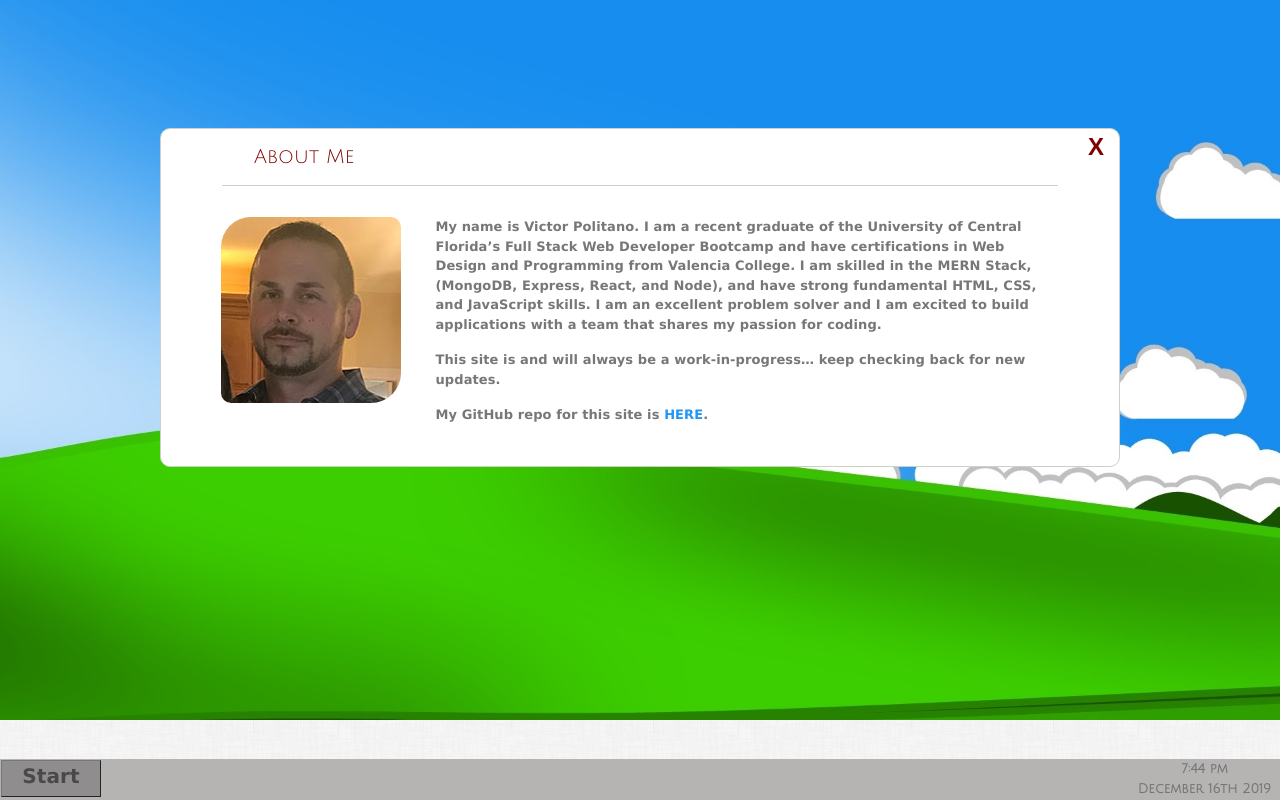
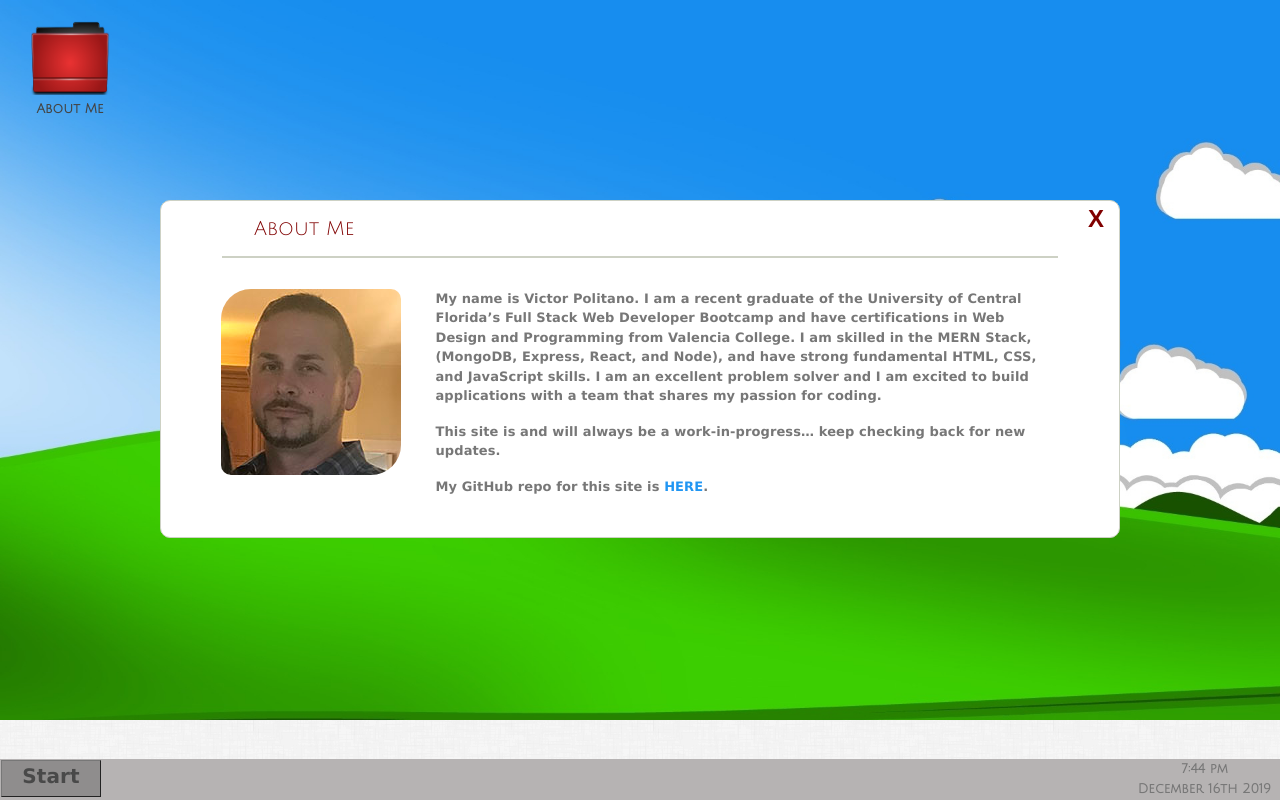
Before and after one commit to viant3/reactportfolio, a React (Create React App) app in the folder client/: page /#/ in a window 1280 px wide. Built offline with nearby package versions, Linux system fonts and the light colour scheme.

Commit message:
added icon to show about when visiblity is hidden

```diff
--- a/client/src/components/About/style.css
+++ b/client/src/components/About/style.css
@@ -5,7 +5,7 @@
   position: absolute;
   margin-left: auto;
   margin-right: auto;
-  margin-top: 10%;
+  margin-top: 5%;
   left: 0;
   right: 0;
   border: .5px;
--- a/client/src/pages/index2.js
+++ b/client/src/pages/index2.js
@@ -6,6 +6,8 @@ import React, { Component } from "react";
 import Moment from 'react-moment';
 
 import About from "../components/About";
+
+import Folder from "./images/folder.png"
 
 
 
@@ -44,11 +46,7 @@ class index2 extends Component {
 
         function show() {
 
-
-
             $('.winMenu').addClass("hidden");
-
-
             $('.winStart').click(function () {
 
 
@@ -67,6 +65,12 @@ class index2 extends Component {
 
         }
 
+        function showAbout() {
+
+            $(".mainBox2").removeClass("hidden2");
+
+}
+
 
 
         return (
@@ -76,7 +80,12 @@ class index2 extends Component {
 
 
                 <div className="col-sm-12 windows" onClick={hide}>
-
+                 <div  className="winCaption">
+                 <figure>
+               <img src={Folder} onClick={showAbout} className="winLinks" />
+               <figcaption>About Me</figcaption>
+               </figure>
+               </div>
                     <div className="hideMenu" onClick={hide}><About /></div>
 
                 </div>
--- a/client/src/pages/style2.css
+++ b/client/src/pages/style2.css
@@ -81,7 +81,21 @@
 .winMenuHeader a:hover { color: #cecaca; }
 .winMenuHeader a:active { color: #fdfdfd; }
 
-  .hidden {
+.winLinks {
+    z-index: 2;
+    width: 80px;
+    height: 80px;
+    margin-bottom: 5px;
+    cursor: pointer;
+}
+
+.winCaption {
+    z-index: 2;
+    text-align: center;
+    float: left;
+}
+
+.hidden {
 	display: none;
 }
 
@@ -101,7 +115,7 @@
     height: 600px;
     width: 1300px;
     float: right;
-    z-index: 2;
+    z-index: 4;
 
 }
 
```
Also changed, not shown: client/src/pages/images/folder.jpg (added), client/src/pages/images/folder.png (added).
